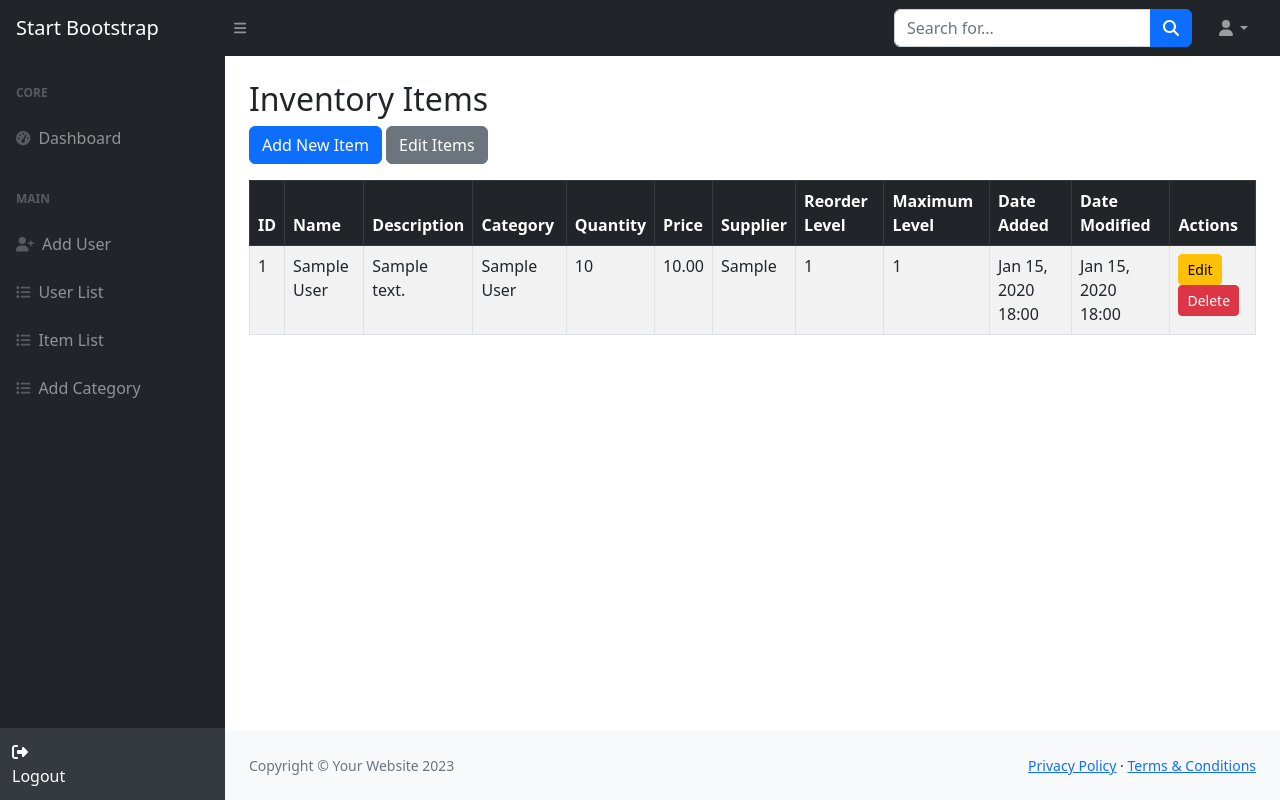
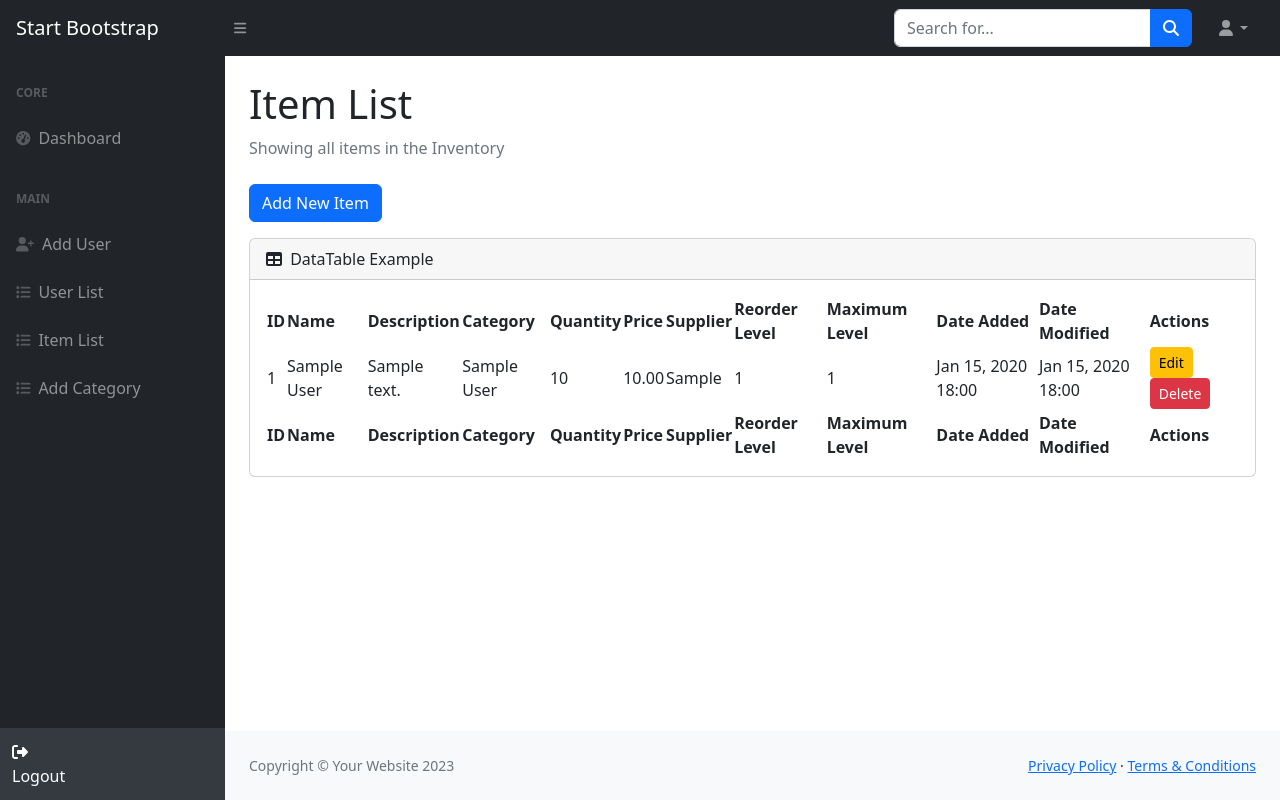
Before and after one commit to andreinew101/MyFirstDjangoProject, a Django app: page /items/ in a window 1280 px wide. Run offline with Django 5.2, Linux system fonts and the light colour scheme; a user stored in the database is signed in; tables that the repository leaves empty hold one stand-in row (values such as "Sample post"); some libraries are stand-ins or nearby versions.

Commit message:
oct 18 2025 commit
Changed the design of item list

```diff
--- a/fdjangoproj/systemuser/urls.py
+++ b/fdjangoproj/systemuser/urls.py
@@ -33,4 +33,5 @@ urlpatterns = [
     path('add-category/', views.add_category, name='add_category'),
 
     path('inventory/delete/<int:pk>/', views.delete_item, name='delete_item'),
+
 ]
--- a/fdjangoproj/templates/systemuser/item_list.html
+++ b/fdjangoproj/templates/systemuser/item_list.html
@@ -1,19 +1,32 @@
 {% load static %}
 {% load tz %}
 {% include "partials/header.html" %}
+
 <body class="sb-nav-fixed">
     {% include "partials/navbar.html" %}
+
     <div id="layoutSidenav">
         {% include "partials/sidebar.html" %}
         <div id="layoutSidenav_content">
             <main>
                 <div class="container-fluid px-4">
-                        <h2 class="mt-4">Inventory Items</h2>
-                        <a href="{% url 'add_item' %}" class="btn btn-primary mb-3">Add New Item</a>
-                        <a href="#inventory_table" class="btn btn-secondary mb-3">Edit Items</a>
+                    <h1 class="mt-4">Item List</h1>
+                    <ol class="breadcrumb mb-4">
+                        <li class="breadcrumb-item active">Showing all items in the Inventory</li>
+                    </ol>
+
+                    <div class="mb-3">
+                        <a href="{% url 'add_item' %}" class="btn btn-primary">Add New Item</a>
+                    </div>
+
+                    <div class="card mb-4">
+                        <div class="card-header">
+                            <i class="fas fa-table me-1"></i>
+                            DataTable Example
+                        </div>
                         <div class="card-body">
-                            <table id="inventory_table" class="table table-bordered table-striped">
-                                <thead class="table-dark">
+                            <table id="datatablesSimple">
+                                <thead>
                                     <tr>
                                         <th>ID</th>
                                         <th>Name</th>
@@ -26,9 +39,25 @@
                                         <th>Maximum Level</th>
                                         <th>Date Added</th>
                                         <th>Date Modified</th>
-                                        <th>Actions</th> <!-- NEW -->
+                                        <th>Actions</th>
                                     </tr>
                                 </thead>
+                                <tfoot>
+                                    <tr>
+                                        <th>ID</th>
+                                        <th>Name</th>
+                                        <th>Description</th>
+                                        <th>Category</th>
+                                        <th>Quantity</th>
+                                        <th>Price</th>
+                                        <th>Supplier</th>
+                                        <th>Reorder Level</th>
+                                        <th>Maximum Level</th>
+                                        <th>Date Added</th>
+                                        <th>Date Modified</th>
+                                        <th>Actions</th>
+                                    </tr>
+                                </tfoot>
                                 <tbody>
                                     {% for item in items %}
                                     <tr>
@@ -45,10 +74,12 @@
                                         <td>{{ item.date_modified|localtime|date:"M d, Y H:i" }}</td>
                                         <td>
                                             <a href="{% url 'edit_item' item.item_id %}" class="btn btn-sm btn-warning">Edit</a>
-
                                             <form action="{% url 'delete_item' item.item_id %}" method="post" style="display:inline;">
                                                 {% csrf_token %}
-                                                <button type="submit" class="btn btn-sm btn-danger" onclick="return confirm('Are you sure you want to delete this item?');">Delete</button>
+                                                <button type="submit" class="btn btn-sm btn-danger"
+                                                    onclick="return confirm('Are you sure you want to delete this item?');">
+                                                    Delete
+                                                </button>
                                             </form>
                                         </td>
                                     </tr>
@@ -57,9 +88,13 @@
                             </table>
                         </div>
                     </div>
+                </div>
             </main>
+
             {% include "partials/footer.html" %}
         </div>
     </div>
+
     {% include "partials/scripts.html" %}
 </body>
+</html>
```
Also changed, not shown: fdjangoproj/templates/systemuser/add_item.html (+20 -21 lines), fdjangoproj/templates/systemuser/edit_item.html (added, +28 -0 lines). Lines whose indentation alone changed are shown as unchanged.
